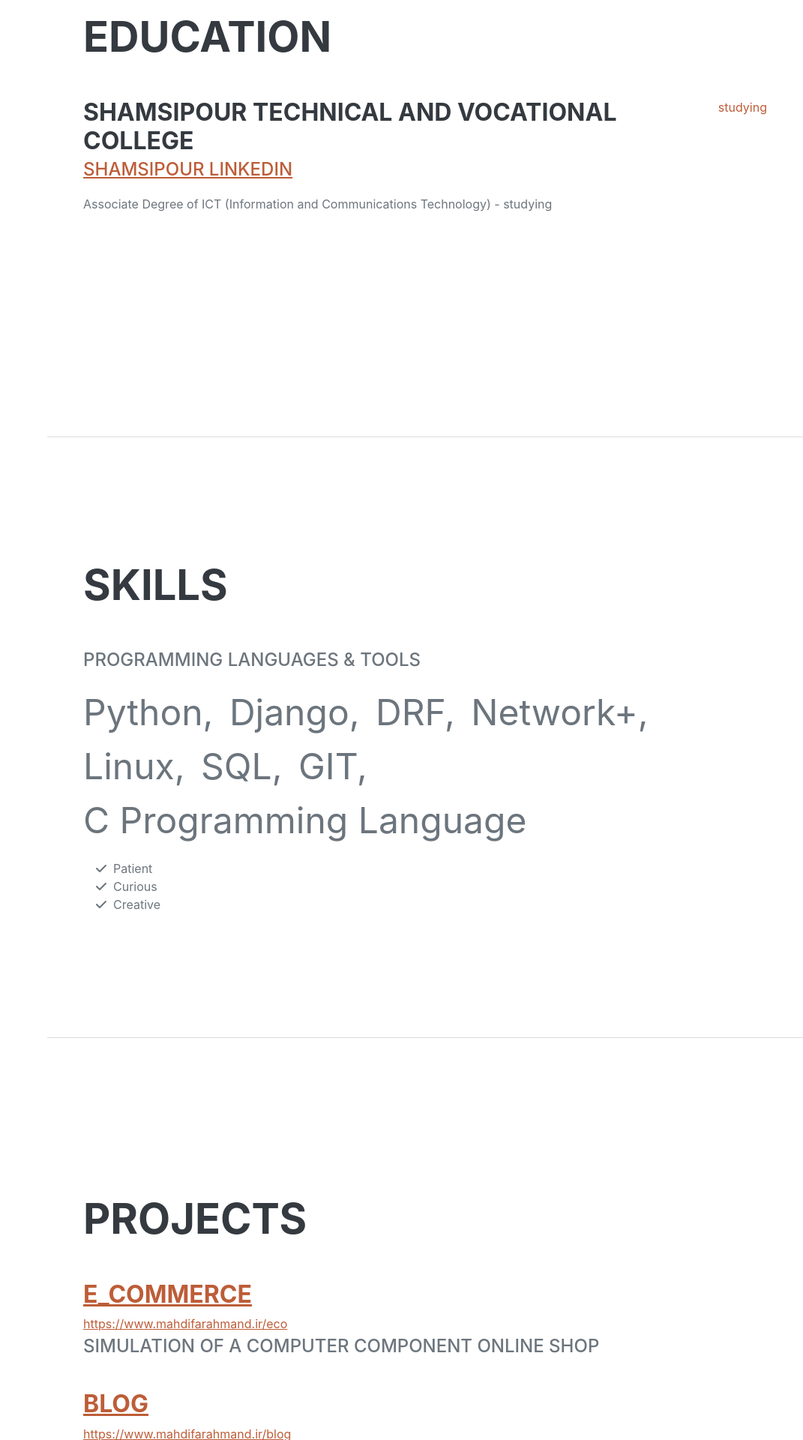
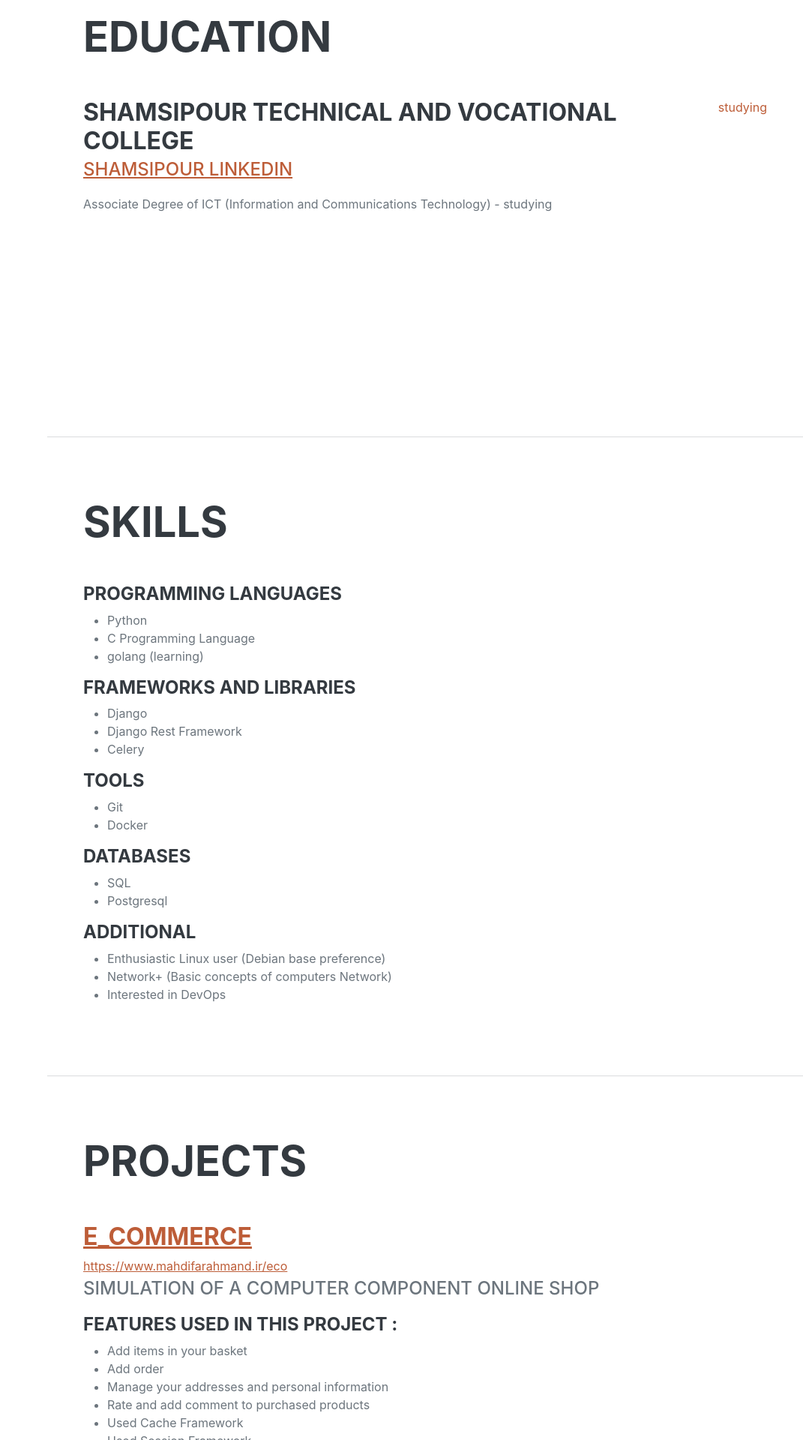
Before and after one commit to erfanfs10/Django-Blog, a Django app: page / in a window 1280 px wide. Shown: the part 1960-3880 px from the top of the page at 75% size, without its empty margins (209-1280 px from the left). Run offline with Django 3.2, Linux system fonts and the light colour scheme; some libraries are stand-ins or nearby versions; some web fonts are replaced.

Commit message:
update resume

```diff
--- a/templates/resume.html
+++ b/templates/resume.html
@@ -57,7 +57,7 @@
                         <a href="https://www.mahdifarahmand.ir" target="_blank">www.mahdifaramand.ir</a>
                     </p>
                     <br>
-                    <p class="lead mb-5">I am a 20 year old ICT (Information and Communications Technology) student who loves Tech.</p>
+                    <p class="lead mb-5">I am a 20-year-old ICT (Information and Communications Technology) student who loves Tech.</p>
                     <div class="social-icons">
                         <a class="social-icon" target="_blank" href="https://www.linkedin.com/in/mahdi-farahmand-94b063227/"><i class="fab fa-linkedin-in"></i></a>
                         <a class="social-icon" target="_blank" href="https://github.com/erfanfs10"><i class="fab fa-github"></i></a>
@@ -75,7 +75,7 @@
                     <div class="d-flex flex-column flex-md-row justify-content-between mb-5">
                         <div class="flex-grow-1">
                             <h3 class="mb-0">backend developer</h3>
-                            <div class="subheading mb-3">Python</div>
+                            <div class="subheading mb-3">Python & Django</div>
                             <p>6 years of experience in python programming Language and 1 year of experience in backend programming with django framework.
                             </p>
                         </div>
@@ -126,34 +126,40 @@
             <section class="resume-section" id="skills">
                 <div class="resume-section-content">
                     <h2 class="mb-5">Skills</h2>
-                    <div class="subheading mb-3">Programming Languages & Tools</div>
-                    <ul class="list-inline dev-icons">
-                        <li class="list-inline-item">Python,</li>
-                        <li class="list-inline-item">Django,</li>
-                        <li class="list-inline-item">DRF,</li>
-                        <li class="list-inline-item">Network+,</li>
-                        <li class="list-inline-item">Linux,</li>
-                        <li class="list-inline-item">SQL,</li>
-                        <li class="list-inline-item">GIT,</li>
-                        <li class="list-inline-item">C Programming Language</li>
 
+                    <h4>Programming Languages</h4>
+                    <ul>
+                        <li>Python</li>
+                        <li>C Programming Language</li>
+                        <li>golang (learning)</li>
+                      </ul>
+
+                    <h4>Frameworks and libraries</h4>
+                    <ul>
+                        <li>Django</li>
+                        <li>Django Rest Framework</li>
+                        <li>Celery</li>
                     </ul>
-                    <div class="subheading mb-3"></div>
-                    <ul class="fa-ul mb-0">
-                        <li>
-                            <span class="fa-li"><i class="fas fa-check"></i></span>
-                            Patient
-                        </li>
-                        <li>
-                            <span class="fa-li"><i class="fas fa-check"></i></span>
-                            Curious
-                        </li>
-                        <li>
-                            <span class="fa-li"><i class="fas fa-check"></i></span>
-                            Creative
-                        </li>
 
+                    <h4>Tools</h4>
+                    <ul>
+                        <li>Git</li>
+                        <li>Docker</li>
                     </ul>
+
+                    <h4>databases</h4>
+                    <ul>
+                        <li>SQL</li>
+                        <li>Postgresql</li>
+                    </ul>
+
+                    <h4>Additional</h4>
+                    <ul>
+                        <li>Enthusiastic Linux user (Debian base preference)</li>
+                        <li>Network+ (Basic concepts of computers Network)</li>
+                        <li>Interested in DevOps</li>
+                    </ul>
+
                 </div>
             </section>
             <hr class="m-0" />
@@ -167,12 +173,31 @@
                     <h3><a href="https://www.mahdifarahmand.ir/eco" target="_blank" >E_Commerce</a></h3>
                     <a href="https://www.mahdifarahmand.ir/eco" target="_blank" >https://www.mahdifarahmand.ir/eco</a>
                     <div class="subheading mb-3">Simulation of a computer component online shop</div>
+                    <h4>Features used in this project : </h4>
+                    <ul>
+                        <li>Add items in your basket</li>
+                        <li>Add order</li>
+                        <li>Manage your addresses and personal information</li>
+                        <li>Rate and add comment to purchased products</li>
+                        <li>Used Cache Framework</li>
+                        <li>Used Session Framework</li>
+                        <li>Send a Welcome Email using Signals</li>
+                    </ul>
                     <br>
 
                     <h3><a href="https://www.mahdifarahmand.ir/blog" target="_blank" >Blog</a></h3>
                     <a href="https://www.mahdifarahmand.ir/blog" target="_blank" >https://www.mahdifarahmand.ir/blog</a>
                     <div class="subheading mb-3">A Simple Blog Project Using Django Framework</div>
-
+                    <h4>Features used in this project : </h4>
+                    <ul>
+                        <li>Set a Profile</li>
+                        <li>Manage Your Posts</li>
+                        <li>Like Posts</li>
+                        <li>Used Cache Framework</li>
+                        <li>Used Session Framework</li>
+                        <li>Used Message Framework</li>
+                        <li>Send a Welcome Email using Signals</li>
+                    </ul>
                 </div>
 
             </section>
```
